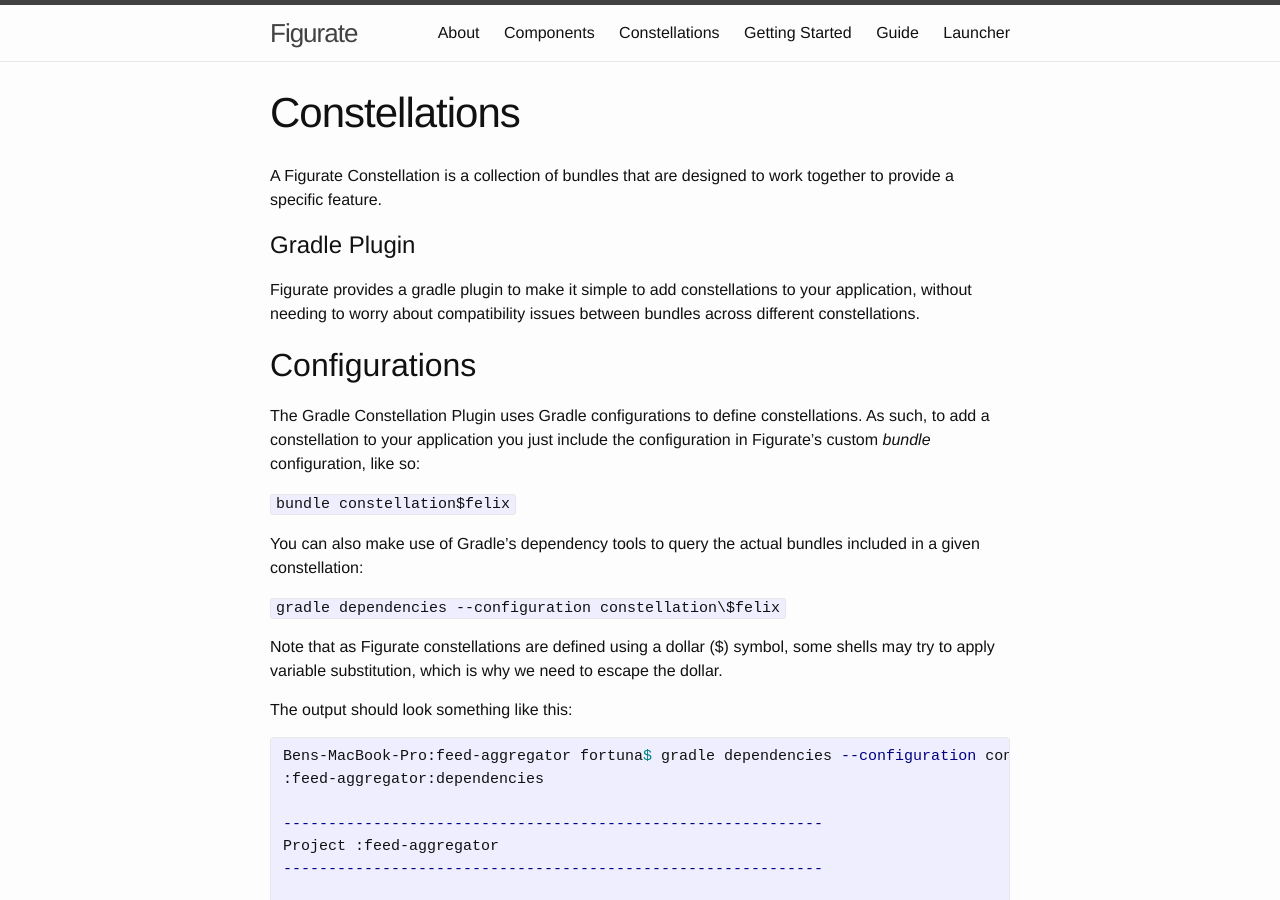
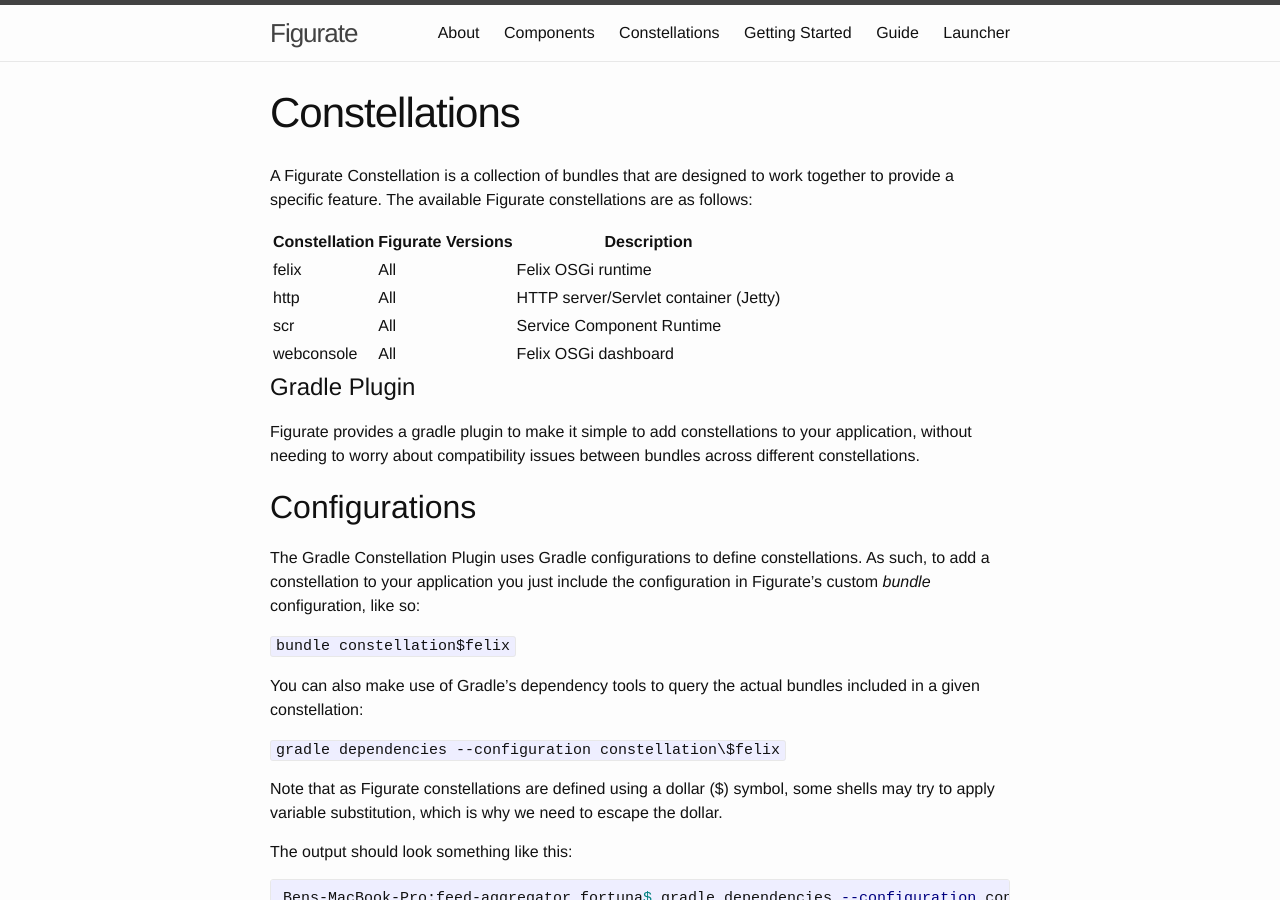
Before and after one commit to figurate/figurate-user-guide, a Jekyll site: the page built from guide/constellations.md, in a window 1280 px wide and 900 px high. Built offline with Jekyll 4.4.1, drawn with Linux system fonts in a browser that asks for light colours.

Commit message:
Added constellation table

```diff
--- a/guide/constellations.md
+++ b/guide/constellations.md
@@ -3,6 +3,14 @@
 title: Constellations
 ---
 A Figurate Constellation is a collection of bundles that are designed to work together to provide a specific feature.
+The available Figurate constellations are as follows:
+
+|Constellation   | Figurate Versions | Description
+|-
+|felix           | All               | Felix OSGi runtime
+|http            | All               | HTTP server/Servlet container (Jetty)
+|scr             | All               | Service Component Runtime
+|webconsole      | All               | Felix OSGi dashboard
 
 # Gradle Plugin
 
```
